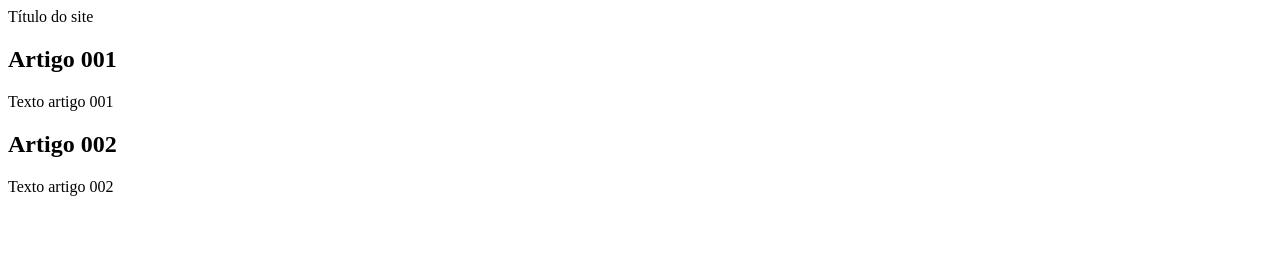
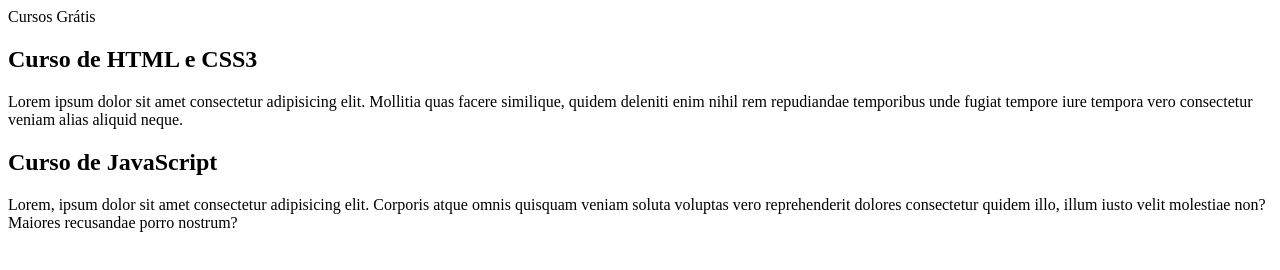
Before and after one commit to MizaelMonteiro/projeto-site, a plain HTML site: page index.html in a window 1280 px wide. Drawn offline with Linux system fonts and the light colour scheme.

Commit message:
Update index.html

```diff
--- a/index.html
+++ b/index.html
@@ -3,18 +3,18 @@
 <head>
     <meta charset="UTF-8">
     <meta name="viewport" content="width=device-width, initial-scale=1.0">
-    <title>Título do site</title>
+    <title>Cursos Grátis</title>
 </head>
 <body>
     <main>
-        <header>Título do site</header>
+        <header>Cursos Grátis</header>
         <article>
-            <h2>Artigo 001</h2>
-            <p>Texto artigo 001</p>
+            <h2>Curso de HTML e CSS3</h2>
+            <p>Lorem ipsum dolor sit amet consectetur adipisicing elit. Mollitia quas facere similique, quidem deleniti enim nihil rem repudiandae temporibus unde fugiat tempore iure tempora vero consectetur veniam alias aliquid neque.</p>
         </article>
         <article>
-            <h2>Artigo 002</h2>
-            <p>Texto artigo 002</p>
+            <h2>Curso de JavaScript</h2>
+            <p>Lorem, ipsum dolor sit amet consectetur adipisicing elit. Corporis atque omnis quisquam veniam soluta voluptas vero reprehenderit dolores consectetur quidem illo, illum iusto velit molestiae non? Maiores recusandae porro nostrum?</p>
         </article>
     </main>
 </body>
```
